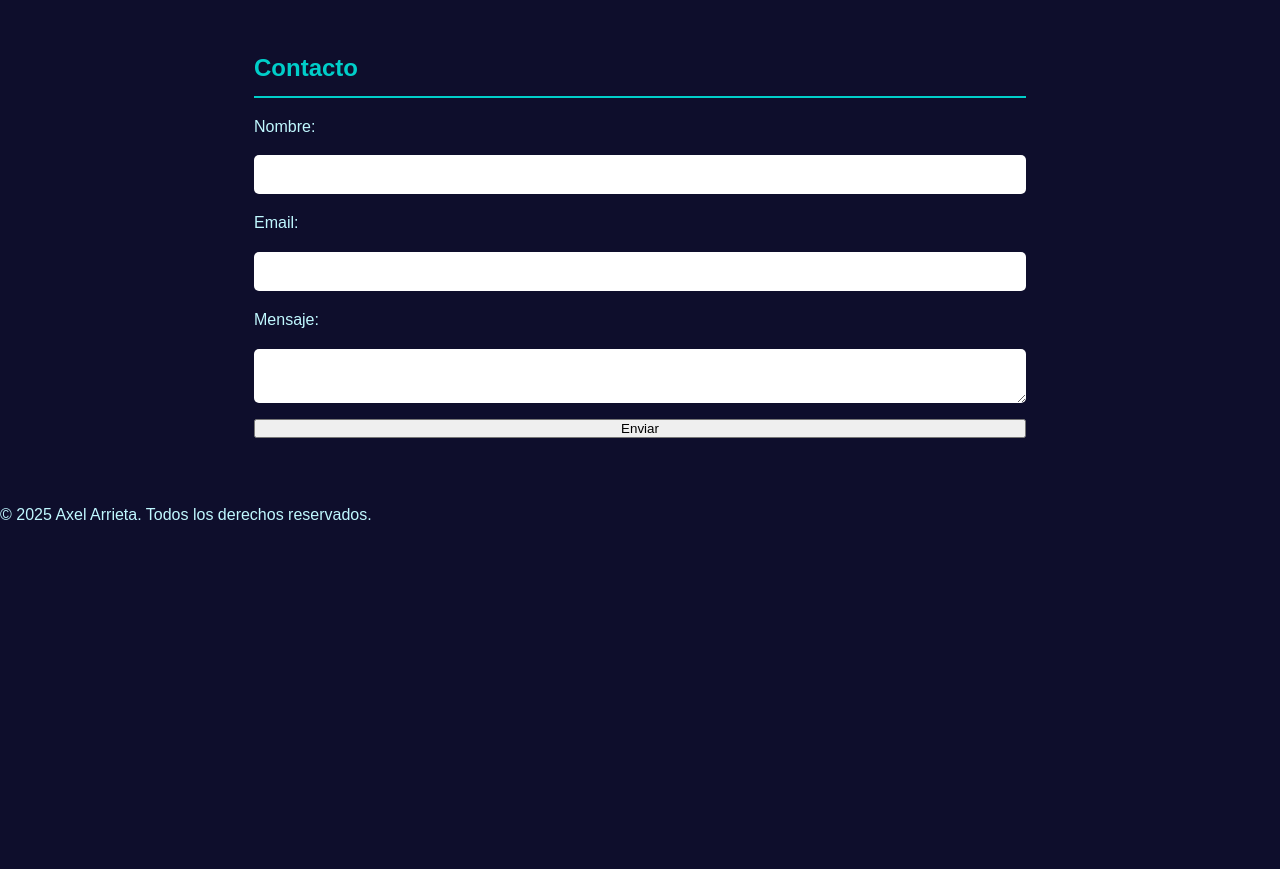
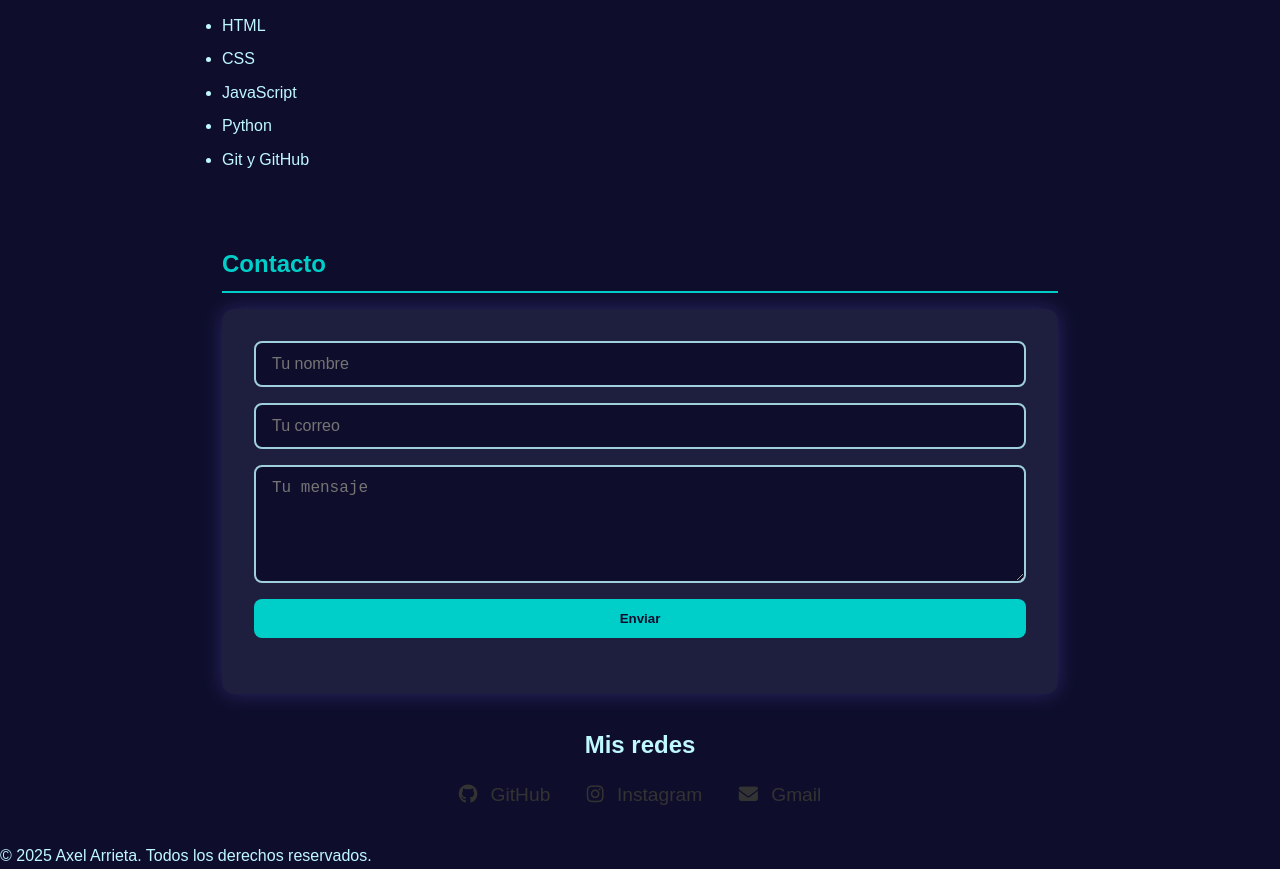
Before and after one commit to AxelArrieta75/Portfolio-, a plain HTML site: page index.html in a window 1280 px wide. Shown: the part 1302-2171 px from the top of the page. Before the commit the page ends 1829 px from the top, so only its background shows below. Drawn offline with Linux system fonts and the light colour scheme; a script that the page names is missing; a web font is replaced by a local one.

Commit message:
Agregamos correcciones y mejoramos el formulario de contacto

```diff
--- a/index.html
+++ b/index.html
@@ -3,16 +3,29 @@
 <head>
   <meta charset="UTF-8" />
   <meta name="viewport" content="width=device-width, initial-scale=1.0" />
+  <meta name="description" content="Portafolio web de Axel Arrieta, estudiante de programación en UTN. Proyectos, habilidades y contacto.">
 
+  <!-- Fuente personalizada -->
   <link href="https://fonts.googleapis.com/css2?family=Cal+Sans&display=swap" rel="stylesheet" />
+
+  <!-- CSS principal -->
   <link rel="stylesheet" href="style.css" />
+
+  <!-- Iconos de redes sociales con Font Awesome -->
+  <link rel="stylesheet" href="https://cdnjs.cloudflare.com/ajax/libs/font-awesome/6.5.0/css/all.min.css" />
 
   <title>Axel Arrieta | Portafolio</title>
 </head>
 <body>
+
   <header>
     <h1>Axel Arrieta</h1>
-      <img src="axel.jpeg" alt="Foto de Axel Arrieta" class="foto-redonda" />
+    <p class="lema">"Un 1% mejor cada día."</p>
+
+    <!-- Foto de perfil -->
+    <img src="axel.jpeg" alt="Foto de Axel Arrieta" class="foto-redonda" />
+
+    <!-- Menú de navegación -->
     <nav>
       <ul>
         <li><a href="#inicio">Inicio</a></li>
@@ -25,14 +38,19 @@
   </header>
 
   <main>
+
     <section id="inicio">
-
-
-    <section id="sobremi">
       <div class="perfil">
         <p>
           Soy estudiante de la Tecnicatura Universitaria en Programación en la UTN. Me interesa aprender y crecer en el mundo del desarrollo de software, especialmente en desarrollo web y automatización con Python.
         </p>
+      </div>
+    </section>
+
+    <section id="sobremi">
+      <!-- Botón de descarga de CV centrado -->
+      <div class="cv-container" style="text-align: center; margin: 2rem 0;">
+        <a href="axelarrietaCV.pdf" download class="boton-cv">📄 Descargar CV</a>
       </div>
     </section>
 
@@ -62,27 +80,37 @@
       </ul>
     </section>
 
-    <section id="contacto">
-      <h2>Contacto</h2>
-      <form id="form-contacto">
-        <label for="nombre">Nombre:</label>
-        <input type="text" id="nombre" name="nombre" required />
+      <section id="contacto">
+        <h2>Contacto</h2>
+          <form id="contacto-form" class="fade-in">
+            <input type="text" id="nombre" name="nombre" placeholder="Tu nombre" required />
+            <input type="email" id="correo" name="correo" placeholder="Tu correo" required />
+            <textarea id="mensaje" name="mensaje" rows="5" placeholder="Tu mensaje" required></textarea>
+            <button type="submit">Enviar</button>
+            <p id="respuesta"></p>
+          </form>
 
-        <label for="email">Email:</label>
-        <input type="email" id="email" name="email" required />
+          <div class="redes-sociales">
+            <h3>Mis redes</h3>
+            <a href="https://github.com/axelarrieta75" target="_blank">
+              <i class="fab fa-github"></i> GitHub
+            </a>
+            <a href="https://www.instagram.com/axelarrieta75/" target="_blank">
+              <i class="fab fa-instagram"></i> Instagram
+            </a>
+            <a href="mailto:eliasaxelarrieta@gmail.com">
+              <i class="fas fa-envelope"></i> Gmail
+            </a>
+          </div>
+        </section>
 
-        <label for="mensaje">Mensaje:</label>
-        <textarea id="mensaje" name="mensaje" required></textarea>
-
-        <button type="submit">Enviar</button>
-      </form>
-    </section>
   </main>
 
   <footer>
     <p>&copy; 2025 Axel Arrieta. Todos los derechos reservados.</p>
   </footer>
 
+  <!-- Tu archivo JS personalizado -->
   <script src="script.js"></script>
 </body>
 </html>
--- a/style.css
+++ b/style.css
@@ -1,3 +1,4 @@
+/* === Variables de color para facilitar cambios globales === */
 :root {
   --fondo: #0e0e2c;
   --primario: #6c5ce7;
@@ -6,12 +7,14 @@
   --gris: #a0cfdc;
 }
 
+/* === Reset general para márgenes y paddings === */
 * {
   margin: 0;
   padding: 0;
   box-sizing: border-box;
 }
 
+/* === Estilo general del body === */
 body {
   font-family: "Cal Sans", sans-serif;
   background-color: var(--fondo);
@@ -19,8 +22,7 @@ body {
   line-height: 1.6;
 }
 
-
-/* === Header general === */
+/* === HEADER GENERAL === */
 header {
   background-color: var(--primario);
   display: flex;
@@ -38,19 +40,16 @@ header h1 {
   color: var(--texto);
 }
 
-/* === Imagen de perfil === */
-
-
-
- header img {
+/* === Imagen de perfil redonda === */
+header img {
   width: 150px;
   height: 150px;
-  border-radius: 50%; /* Esto la hace redonda */
-  object-fit: cover;   /* Para que no se deforme */
+  border-radius: 50%;      /* La hace circular */
+  object-fit: cover;       /* Para que la imagen no se deforme */
   border: 3px solid var(--texto); /* Borde decorativo */
 }
 
-/* === Navegación === */
+/* === Navegación principal === */
 nav {
   background-color: #1e1e3f;
   width: 100%;
@@ -63,7 +62,7 @@ nav ul {
   list-style: none;
   display: flex;
   gap: 1.5rem;
-  flex-wrap: wrap;
+  flex-wrap: wrap; /* Hace que se acomode si no entra en una línea */
 }
 
 nav a {
@@ -74,10 +73,10 @@ nav a {
 }
 
 nav a:hover {
-  color: var(--secundario);
+  color: var(--secundario); /* Color al pasar el mouse */
 }
 
-/* === Secciones === */
+/* === Secciones generales del sitio === */
 section {
   padding: 2rem;
   max-width: 900px;
@@ -91,6 +90,7 @@ section h2 {
   padding-bottom: 0.5rem;
 }
 
+/* === Bienvenida o introducción (por si la agregás) === */
 .bienvenida {
   text-align: center;
   padding: 2rem 1rem;
@@ -101,7 +101,7 @@ section h2 {
   color: var(--gris);
 }
 
-/* === Perfil === */
+/* === Sección de perfil (descripción personal) === */
 .perfil {
   display: flex;
   flex-direction: column;
@@ -110,7 +110,7 @@ section h2 {
   text-align: center;
 }
 
-/* === Proyectos === */
+/* === Cada proyecto dentro de la sección "Proyectos" === */
 .proyecto {
   background-color: #1e1e3f;
   padding: 1rem;
@@ -119,24 +119,141 @@ section h2 {
 }
 
 .proyecto p strong {
-  color: var(--texto);
+  color: var(--texto); /* Palabras destacadas */
 }
 
-/* === Lista de habilidades o ítems === */
+/* === Lista de habilidades === */
 ul li {
   margin: 0.5rem 0;
 }
 
 /* === Formulario de contacto === */
-form {
+#respuesta {
+  font-weight: bold;
+  margin-top: 1rem;
+  transition: all 0.3s ease;
+}
+
+
+/* === Animación para elementos con fade-in === */
+.fade-in {
+  animation: fadeIn 1s ease-in forwards;
+}
+
+@keyframes fadeIn {
+  from {
+    opacity: 0;
+    transform: translateY(20px);
+  }
+  to {
+    opacity: 1;
+    transform: translateY(0);
+  }
+}
+
+/* === Contenedor del botón de descarga de CV === */
+.cv-container {
+  text-align: center;
+  margin-top: 2rem;
+}
+
+/* === Botón para descargar el CV === */
+.boton-cv {
+  display: inline-block;
+  padding: 0.75rem 1.5rem;
+  background-color: #007bff;
+  color: white;
+  text-decoration: none;
+  font-weight: bold;
+  border-radius: 8px;
+  transition: background-color 0.3s ease;
+}
+
+.boton-cv:hover {
+  background-color: #0056b3;
+}
+
+/* === Redes sociales al pie del sitio === */
+.redes-sociales {
+  margin-top: 2rem;
+  text-align: center;
+}
+
+.redes-sociales h3 {
+  font-size: 1.5rem;
+  margin-bottom: 1rem;
+}
+
+.redes-sociales a {
+  display: inline-block;
+  margin: 0 1rem;
+  color: #333;
+  font-size: 1.2rem;
+  text-decoration: none;
+  transition: color 0.3s ease;
+}
+
+.redes-sociales a:hover {
+  color: #007bff;
+}
+
+.redes-sociales i {
+  margin-right: 0.5rem;
+}
+
+
+
+/* === Estilos para el formulario de contacto === */
+#contacto-form {
+  background-color: #1e1e3f;
+  padding: 2rem;
+  border-radius: 12px;
+  box-shadow: 0 0 20px rgba(108, 92, 231, 0.3);
   display: flex;
   flex-direction: column;
   gap: 1rem;
 }
 
-input,
-textarea {
-  padding: 0.75rem;
+#contacto-form input,
+#contacto-form textarea {
+  padding: 0.75rem 1rem;
+  border: 2px solid var(--gris);
+  border-radius: 8px;
+  background-color: #0e0e2c;
+  color: var(--texto);
+  font-size: 1rem;
+  transition: border-color 0.3s ease;
+}
+
+#contacto-form input:focus,
+#contacto-form textarea:focus {
+  border-color: var(--secundario);
+  outline: none;
+}
+
+#contacto-form textarea {
+  resize: vertical;
+}
+
+/* Mensaje de respuesta */
+#respuesta {
+  font-size: 1rem;
+  font-weight: bold;
+  margin-top: 0.5rem;
+}
+
+/* Botón estilo consistente */
+#contacto-form button {
+  background-color: var(--secundario);
+  color: #0e0e2c;
   border: none;
-  border-radius: 5px;
+  padding: 0.75rem 1.5rem;
+  border-radius: 8px;
+  font-weight: bold;
+  cursor: pointer;
+  transition: background-color 0.3s ease;
 }
+
+#contacto-form button:hover {
+  background-color: #00b0a3;
+}
```
Also changed, not shown: portfolio.js (+15 -5 lines), 1 other file.
